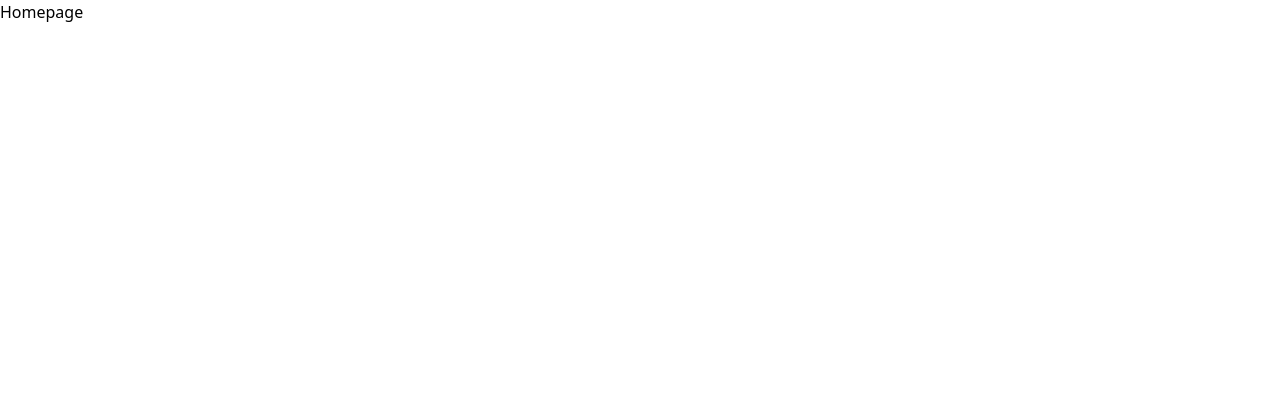
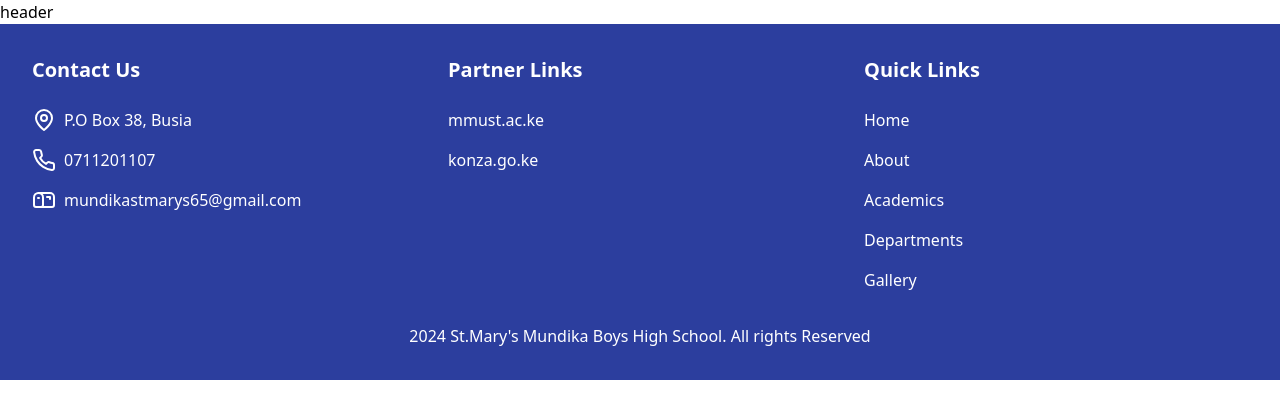
Before and after one commit to Binary-Brigades/Mundika-high-school, a React (Vite) app: page / in a window 1280 px wide. Shown: the top 418 px of the page. Built offline with nearby package versions, Linux system fonts and the light colour scheme.

Commit message:
Update : footer, header
Co-authored-by: Mikiejoe <omoshjoe02@gmail.com>

```diff
--- a/src/Pages/Homepage.jsx
+++ b/src/Pages/Homepage.jsx
@@ -1,9 +1,14 @@
-import React from 'react'
+import React from "react";
+import Header from "../components/common/Header";
+import Footer from "../components/common/Footer";
 
 function Homepage() {
   return (
-    <div>Homepage</div>
-  )
+    <div>
+      <Header />
+      <Footer />
+    </div>
+  );
 }
 
-export default Homepage
+export default Homepage;
--- a/src/components/common/Footer.jsx
+++ b/src/components/common/Footer.jsx
@@ -1,7 +1,141 @@
 import React from "react";
 
 function Footer() {
-  return <div>Footer</div>;
+  return (
+    <div class="bg-[#2c3e9e] text-white sticky bottom-0">
+      <footer class="bg-[#2c3e9e] text-white py-8">
+        <div class="max-w-7xl mx-auto px-4 sm:px-6 lg:px-8">
+          <div class="grid grid-cols-1 md:grid-cols-3 gap-8">
+            <div>
+              <h5 class="text-xl font-semibold mb-6">Contact Us</h5>
+              <ul class="space-y-4">
+                <li class="flex items-center space-x-2">
+                  <svg
+                    xmlns="http://www.w3.org/2000/svg"
+                    width="24"
+                    height="24"
+                    viewBox="0 0 24 24"
+                    fill="none"
+                    stroke="currentColor"
+                    stroke-width="2"
+                    stroke-linecap="round"
+                    stroke-linejoin="round"
+                    class="text-white w-6 h-6"
+                  >
+                    <path d="M20 10c0 6-8 12-8 12s-8-6-8-12a8 8 0 0 1 16 0Z"></path>
+                    <circle cx="12" cy="10" r="3"></circle>
+                  </svg>
+                  <span>P.O Box 38, Busia</span>
+                </li>
+                <li class="flex items-center space-x-2">
+                  <svg
+                    xmlns="http://www.w3.org/2000/svg"
+                    width="24"
+                    height="24"
+                    viewBox="0 0 24 24"
+                    fill="none"
+                    stroke="currentColor"
+                    stroke-width="2"
+                    stroke-linecap="round"
+                    stroke-linejoin="round"
+                    class="text-white w-6 h-6"
+                  >
+                    <path d="M22 16.92v3a2 2 0 0 1-2.18 2 19.79 19.79 0 0 1-8.63-3.07 19.5 19.5 0 0 1-6-6 19.79 19.79 0 0 1-3.07-8.67A2 2 0 0 1 4.11 2h3a2 2 0 0 1 2 1.72 12.84 12.84 0 0 0 .7 2.81 2 2 0 0 1-.45 2.11L8.09 9.91a16 16 0 0 0 6 6l1.27-1.27a2 2 0 0 1 2.11-.45 12.84 12.84 0 0 0 2.81.7A2 2 0 0 1 22 16.92z"></path>
+                  </svg>
+                  <span>0711201107</span>
+                </li>
+                <li class="flex items-center space-x-2">
+                  <svg
+                    xmlns="http://www.w3.org/2000/svg"
+                    width="24"
+                    height="24"
+                    viewBox="0 0 24 24"
+                    fill="none"
+                    stroke="currentColor"
+                    stroke-width="2"
+                    stroke-linecap="round"
+                    stroke-linejoin="round"
+                    class="text-white w-6 h-6"
+                  >
+                    <path d="M22 17a2 2 0 0 1-2 2H4a2 2 0 0 1-2-2V9.5C2 7 4 5 6.5 5H18c2.2 0 4 1.8 4 4v8Z"></path>
+                    <polyline points="15,9 18,9 18,11"></polyline>
+                    <path d="M6.5 5C9 5 11 7 11 9.5V17a2 2 0 0 1-2 2v0"></path>
+                    <line x1="6" x2="7" y1="10" y2="10"></line>
+                  </svg>
+                  <span>mundikastmarys65@gmail.com</span>
+                </li>
+              </ul>
+            </div>
+            <div>
+              <h5 class="text-xl font-semibold mb-6">Partner Links</h5>
+              <ul class="space-y-4">
+                <li>
+                  <a href="#" class="hover:underline" rel="ugc">
+                    mmust.ac.ke
+                  </a>
+                </li>
+                <li>
+                  <a href="#" class="hover:underline" rel="ugc">
+                    konza.go.ke
+                  </a>
+                </li>
+              </ul>
+            </div>
+            <div>
+              <h5 class="text-xl font-semibold mb-6">Quick Links</h5>
+              <ul class="space-y-4">
+                <li>
+                  <a href="#" class="hover:underline" rel="ugc">
+                    Home
+                  </a>
+                </li>
+                <li>
+                  <a href="#" class="hover:underline" rel="ugc">
+                    About
+                  </a>
+                </li>
+                <li>
+                  <a href="#" class="hover:underline" rel="ugc">
+                    Academics
+                  </a>
+                </li>
+                <li>
+                  <a href="#" class="hover:underline" rel="ugc">
+                    Departments
+                  </a>
+                </li>
+                <li>
+                  <a href="#" class="hover:underline" rel="ugc">
+                    Gallery
+                  </a>
+                </li>
+              </ul>
+            </div>
+          </div>
+          <div class="text-center mt-8">
+            <p>2024 St.Mary's Mundika Boys High School. All rights Reserved</p>
+          </div>
+        </div>
+        <a href="#" class="fixed bottom-8 right-8" rel="ugc">
+          <svg
+            xmlns="http://www.w3.org/2000/svg"
+            width="24"
+            height="24"
+            viewBox="0 0 24 24"
+            fill="none"
+            stroke="currentColor"
+            stroke-width="2"
+            stroke-linecap="round"
+            stroke-linejoin="round"
+            class="text-white w-8 h-8"
+          >
+            <path d="m5 12 7-7 7 7"></path>
+            <path d="M12 19V5"></path>
+          </svg>
+        </a>
+      </footer>
+    </div>
+  );
 }
 
 export default Footer;
--- a/src/components/common/Header.jsx
+++ b/src/components/common/Header.jsx
@@ -1,7 +1,7 @@
 import React from "react";
 
 function Header() {
-  return <div>Header</div>;
+  return <header>header</header>;
 }
 
 export default Header;
--- a/src/components/common/Sidebar.jsx
+++ b/src/components/common/Sidebar.jsx
@@ -1,7 +1,9 @@
 import React from "react";
 
 function Sidebar() {
-  return <div>Sidebar</div>;
+  return <sidebar>
+
+  </sidebar>;
 }
 
 export default Sidebar;
```
